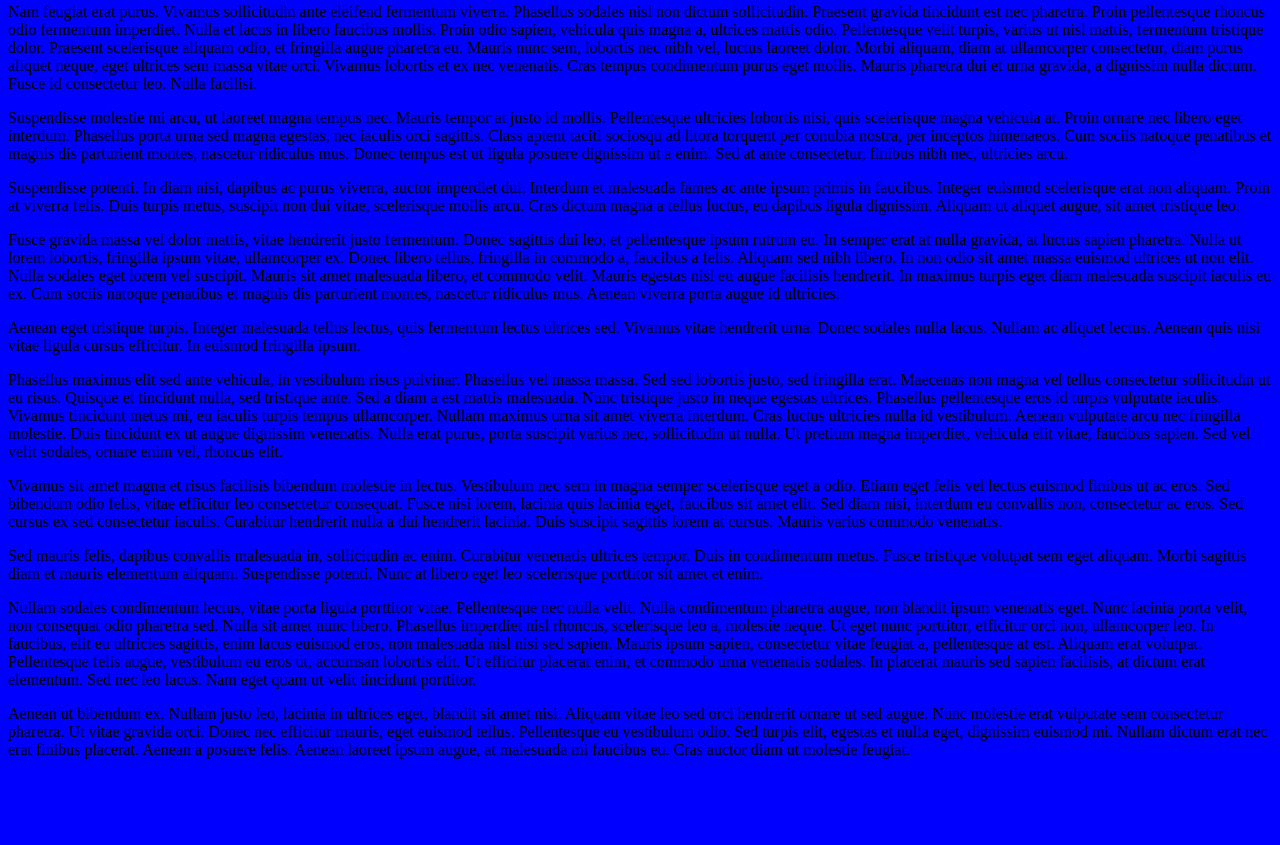
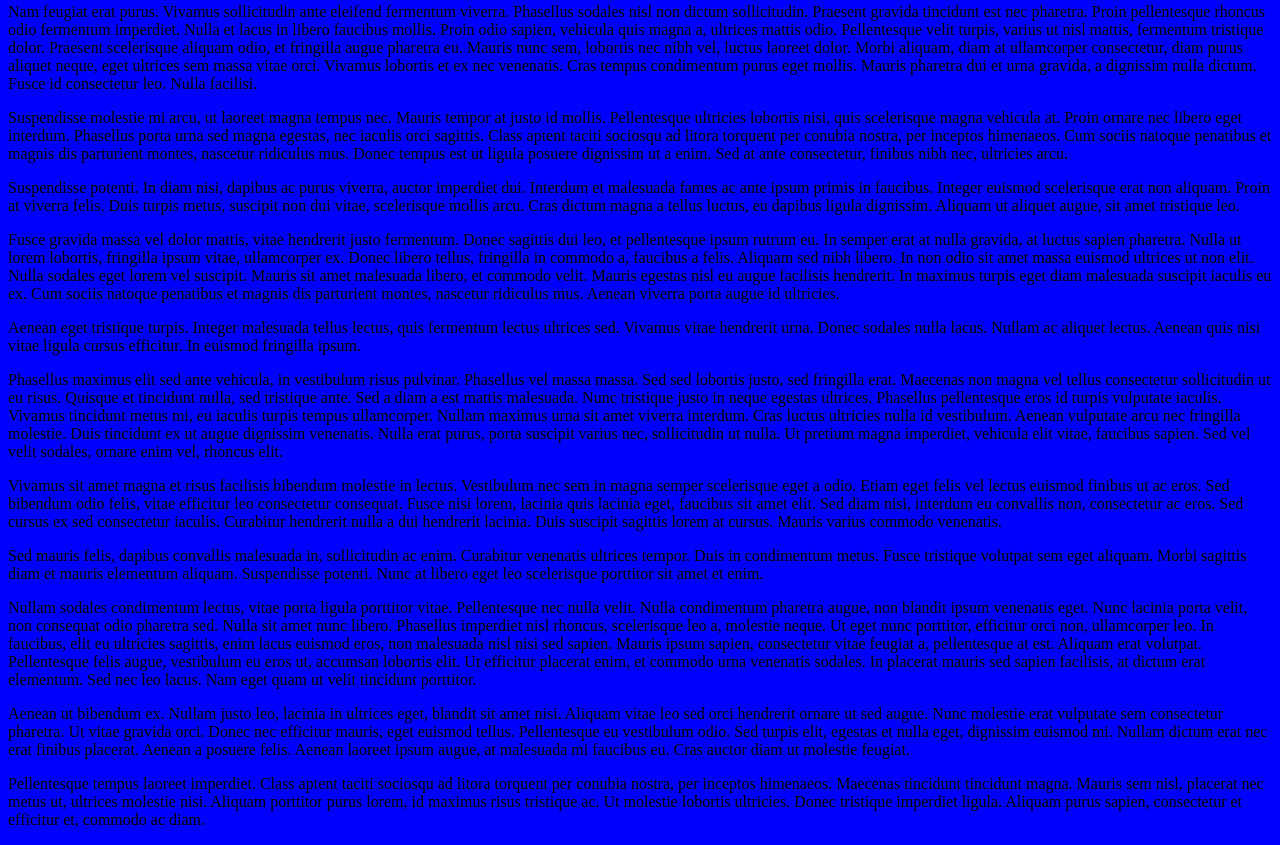
Before and after one commit to trygveaa/itera-fagkveld-2015-02-24-git, a plain HTML site: page index.html in a window 1280 px wide. Shown: the part 4975-5820 px from the top of the page. Before the commit the page ends 5750 px from the top, so only its background shows below. Drawn offline with Linux system fonts and the light colour scheme.

Commit message:
Add paragraph

```diff
--- a/index.html
+++ b/index.html
@@ -155,3 +155,5 @@
 <p>Nullam sodales condimentum lectus, vitae porta ligula porttitor vitae. Pellentesque nec nulla velit. Nulla condimentum pharetra augue, non blandit ipsum venenatis eget. Nunc lacinia porta velit, non consequat odio pharetra sed. Nulla sit amet nunc libero. Phasellus imperdiet nisl rhoncus, scelerisque leo a, molestie neque. Ut eget nunc porttitor, efficitur orci non, ullamcorper leo. In faucibus, elit eu ultricies sagittis, enim lacus euismod eros, non malesuada nisl nisi sed sapien. Mauris ipsum sapien, consectetur vitae feugiat a, pellentesque at est. Aliquam erat volutpat. Pellentesque felis augue, vestibulum eu eros ut, accumsan lobortis elit. Ut efficitur placerat enim, et commodo urna venenatis sodales. In placerat mauris sed sapien facilisis, at dictum erat elementum. Sed nec leo lacus. Nam eget quam ut velit tincidunt porttitor.</p>
 
 <p>Aenean ut bibendum ex. Nullam justo leo, lacinia in ultrices eget, blandit sit amet nisi. Aliquam vitae leo sed orci hendrerit ornare ut sed augue. Nunc molestie erat vulputate sem consectetur pharetra. Ut vitae gravida orci. Donec nec efficitur mauris, eget euismod tellus. Pellentesque eu vestibulum odio. Sed turpis elit, egestas et nulla eget, dignissim euismod mi. Nullam dictum erat nec erat finibus placerat. Aenean a posuere felis. Aenean laoreet ipsum augue, at malesuada mi faucibus eu. Cras auctor diam ut molestie feugiat.</p>
+
+<p>Pellentesque tempus laoreet imperdiet. Class aptent taciti sociosqu ad litora torquent per conubia nostra, per inceptos himenaeos. Maecenas tincidunt tincidunt magna. Mauris sem nisl, placerat nec metus ut, ultrices molestie nisi. Aliquam porttitor purus lorem, id maximus risus tristique ac. Ut molestie lobortis ultricies. Donec tristique imperdiet ligula. Aliquam purus sapien, consectetur et efficitur et, commodo ac diam.</p>
```
